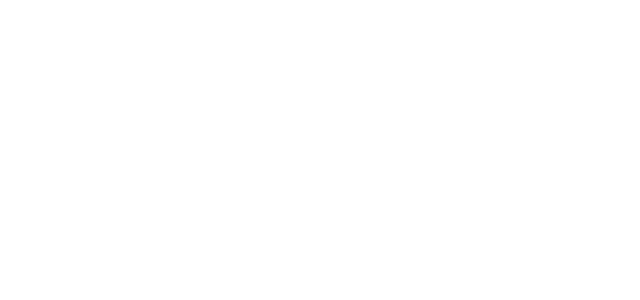
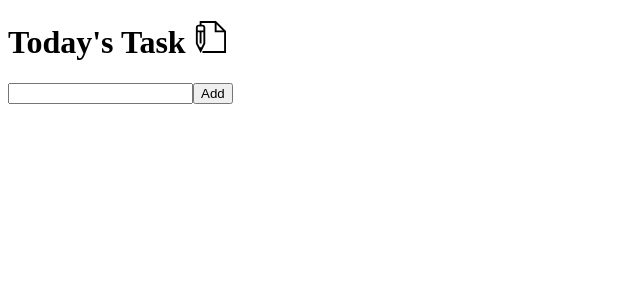
Before and after one commit to sopanha09/Todo-List-React-App, a React (Create React App) app: page / in a window 1280 px wide. Shown: the top 300 px of the page, without its empty margins (0-640 px from the left). Built offline with nearby package versions, Linux system fonts and the light colour scheme.

Commit message:
Add inputForm and button Add

```diff
--- a/package.json
+++ b/package.json
@@ -8,6 +8,7 @@
     "@testing-library/user-event": "^13.5.0",
     "react": "^18.2.0",
     "react-dom": "^18.2.0",
+    "react-icons": "^4.10.1",
     "react-scripts": "5.0.1",
     "web-vitals": "^2.1.4"
   },
--- a/src/App.js
+++ b/src/App.js
@@ -1,9 +1,10 @@
+import TodoList from './component/TodoList';
 import './App.css';
 
 function App() {
   return (
-    <div className="App">
-
+    <div>
+      <TodoList />
     </div>
   );
 }
--- /dev/null
+++ b/src/component/TodoList.js
@@ -0,0 +1,35 @@
+import React, { useState } from "react";
+import { TfiWrite } from 'react-icons/tfi';
+
+function TodoList() {
+    const [todos, setTodos] = useState([])
+    const [newTodo, setNewTodo] = useState("")
+
+    const handleAddTodo = () => {
+        if (newTodo.trim() !== "") {
+            setTodos([...todos, {
+                text: newTodo.trim(),
+                checked: false
+            }]);
+            setNewTodo("");
+        }
+    };
+
+    return (
+        <div>
+            <h1>Today's Task <TfiWrite /></h1>
+            <div className="todo-form">
+                <input
+                    type="text"
+                    value={newTodo}
+                    onChange={(e) => setNewTodo(e.target.value)}
+                />
+                <button onClick={handleAddTodo}>
+                    Add
+                </button>
+            </div>
+        </div>
+    );
+}
+
+export default TodoList;
```
Also changed, not shown: 2 other files (tests, documents, lock files or other folders).
